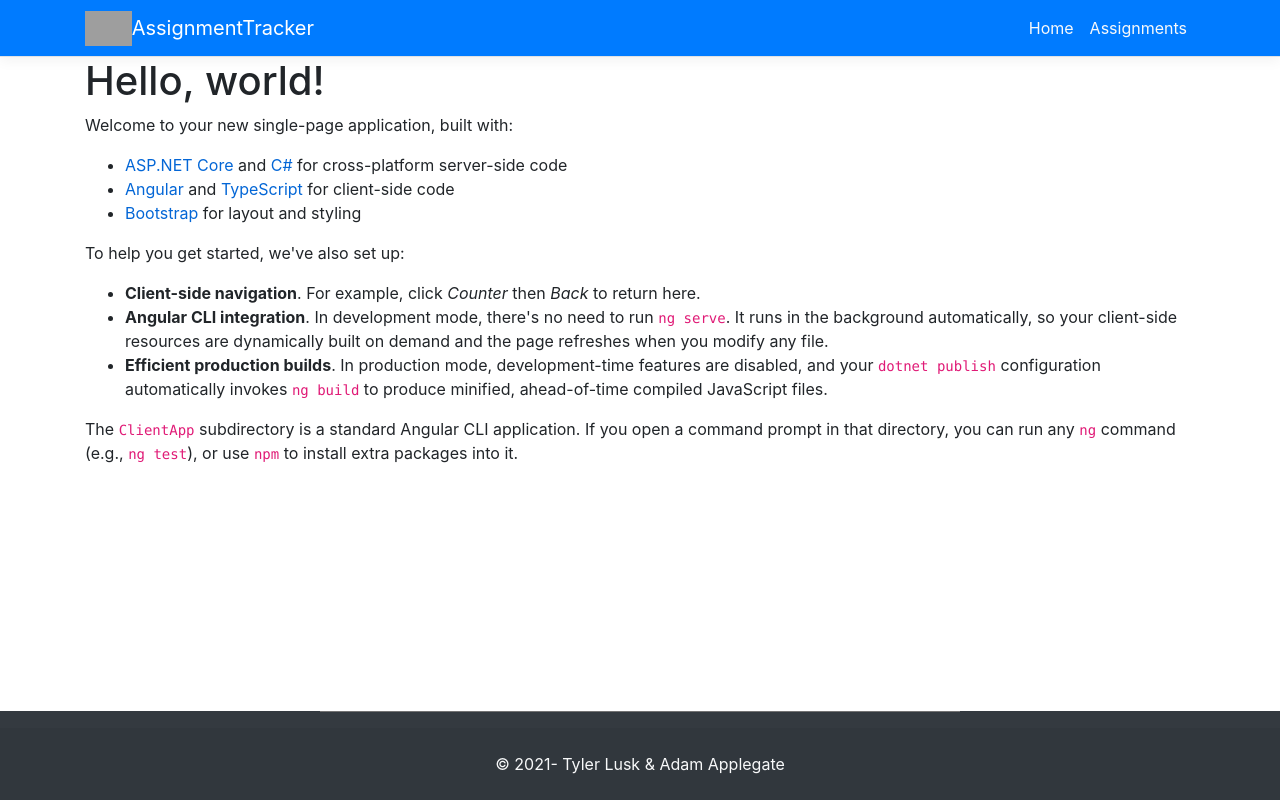
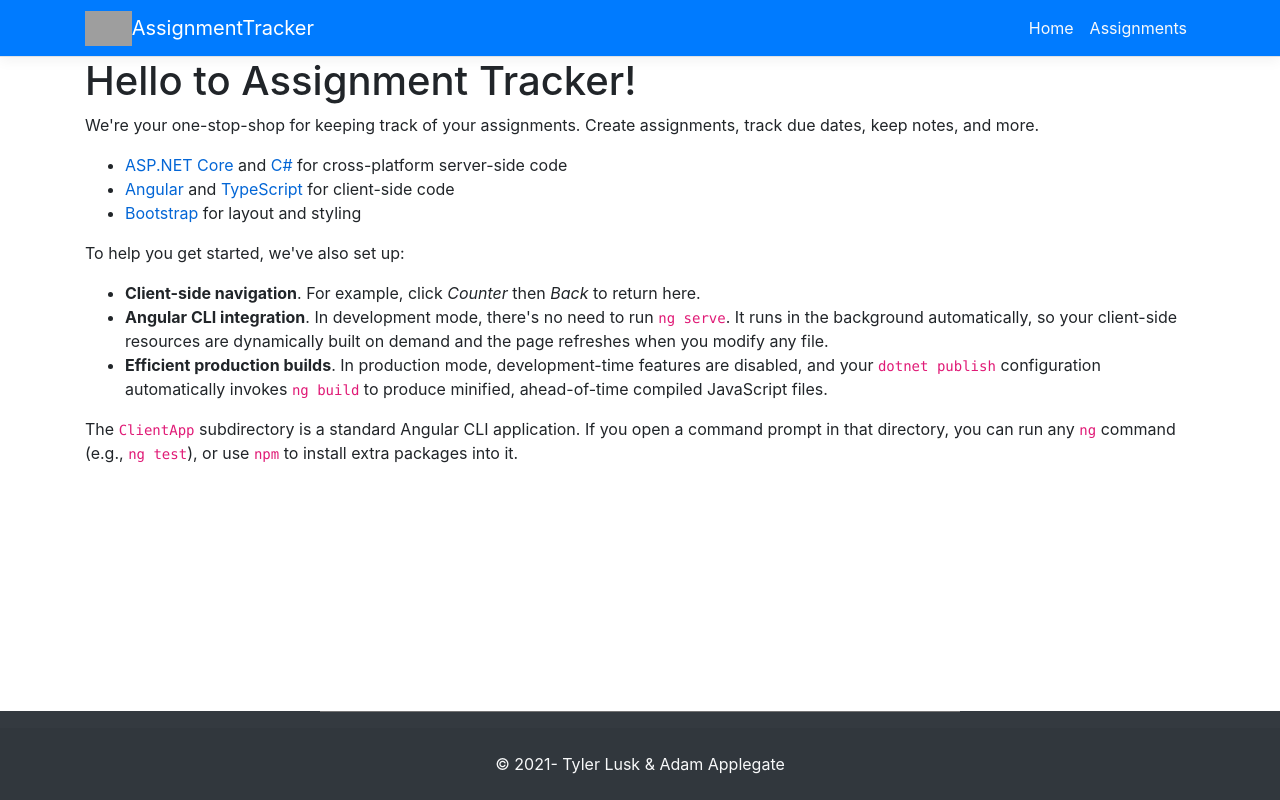
Before and after one commit to TeeLusk/AssignmentTracker, an Angular app in the folder AssignmentTracker/ClientApp/: page / in a window 1280 px wide. Built offline with nearby package versions, Linux system fonts and the light colour scheme; grey boxes are pictures that could not be loaded.

Commit message:
Fixed AssignmentDetail datepicker.

```diff
--- a/AssignmentTracker/ClientApp/src/app/assignment/assignment-detail/assignment-detail.component.html
+++ b/AssignmentTracker/ClientApp/src/app/assignment/assignment-detail/assignment-detail.component.html
@@ -20,7 +20,7 @@
         <div class="input-group-prepend">
             <span class="input-group-text">Due Date</span>
         </div>
-        <input class="form-control" type="date" [ngModel]="assignment?.dueDate" name="dueDate" [disabled]="!editMode" />
+        <input class="form-control" type="date" [ngModel]="assignment?.dueDate | date:'yyy-MM-dd'" name="dueDate" [disabled]="!editMode" />
     </div>
     <div class="input-group mb-3">
         <div class="input-group-prepend">
--- a/AssignmentTracker/ClientApp/src/app/assignment/assignment-detail/assignment-detail.component.ts
+++ b/AssignmentTracker/ClientApp/src/app/assignment/assignment-detail/assignment-detail.component.ts
@@ -45,9 +45,6 @@ export class AssignmentDetailComponent implements OnInit {
   }
 
   onSubmit(form: NgForm) {
-    // console.log(form.value);
-    // console.log(this.assignment);
-
     this.assignment.name = form.value.name;
     this.assignment.course = form.value.course;
     this.assignment.dueDate = form.value.dueDate;
--- a/AssignmentTracker/ClientApp/src/app/assignment/assignment-item/assignment-item.component.ts
+++ b/AssignmentTracker/ClientApp/src/app/assignment/assignment-item/assignment-item.component.ts
@@ -14,6 +14,5 @@ export class AssignmentItemComponent implements OnInit {
   constructor() { }
 
   ngOnInit() {
-    this.assignment.dueDate = new Date(this.assignment.dueDate).toLocaleDateString();
   }
 }
--- a/AssignmentTracker/ClientApp/src/app/assignment/assignment.service.ts
+++ b/AssignmentTracker/ClientApp/src/app/assignment/assignment.service.ts
@@ -33,9 +33,6 @@ export class AssignmentService {
         result => {
           this.assignments = result;
           this.sortAndSend();
-          // Return the same list, but sorted by date
-          // this.assignmentListChangedEvent.next(this.assignments.slice().sort((a, b) => b.dueDate - a.dueDate));
-          // console.log(result);
         }, err => console.error(err));
   }
 
--- a/AssignmentTracker/ClientApp/src/app/home/home.component.html
+++ b/AssignmentTracker/ClientApp/src/app/home/home.component.html
@@ -1,5 +1,5 @@
-<h1>Hello, world!</h1>
-<p>Welcome to your new single-page application, built with:</p>
+<h1>Hello to Assignment Tracker!</h1>
+<p>We're your one-stop-shop for keeping track of your assignments. Create assignments, track due dates, keep notes, and more.</p>
 <ul>
   <li><a href='https://get.asp.net/'>ASP.NET Core</a> and <a href='https://msdn.microsoft.com/en-us/library/67ef8sbd.aspx'>C#</a> for cross-platform server-side code</li>
   <li><a href='https://angular.io/'>Angular</a> and <a href='http://www.typescriptlang.org/'>TypeScript</a> for client-side code</li>
--- a/AssignmentTracker/ClientApp/src/app/models/assignment.model.ts
+++ b/AssignmentTracker/ClientApp/src/app/models/assignment.model.ts
@@ -4,7 +4,7 @@ export class Assignment {
     name: string;
     course: string;
     notes: string;
-    dueDate: string;
+    dueDate: Date;
     completed: boolean;
 
     constructor() {
```
